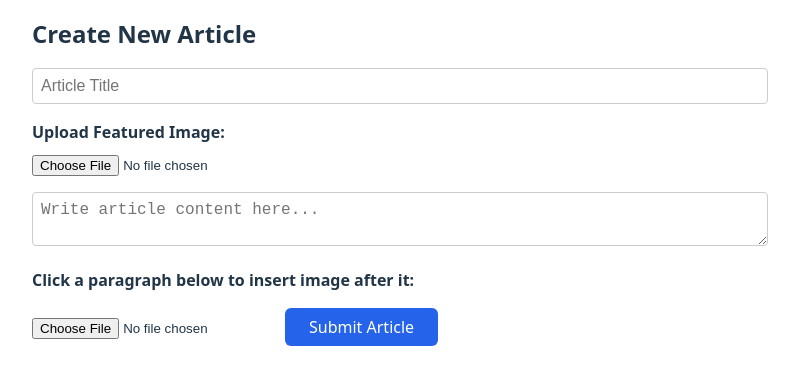
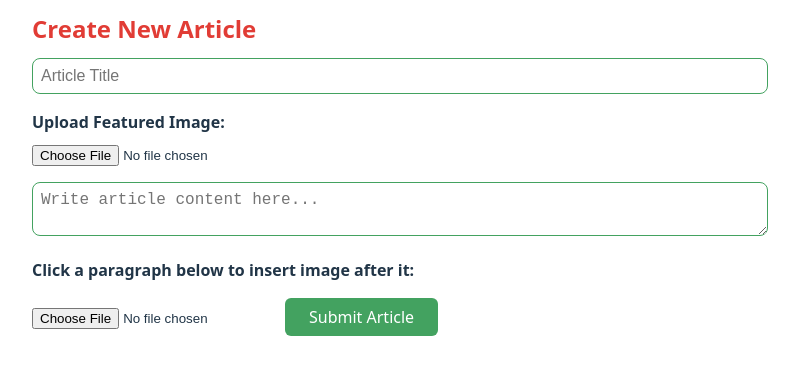
Before and after one commit to Deividas-Strole/vpnHead-main, a React (Vite) app: page /admin/article-editor in a window 1280 px wide. Shown: the top 384 px of the page, without its empty margins (240-1039 px from the left). Built offline with nearby package versions, Linux system fonts and the light colour scheme.

Commit message:
adjusted article editor page colors

```diff
--- a/package.json
+++ b/package.json
@@ -19,7 +19,7 @@
     "@eslint/js": "^9.25.0",
     "@types/react": "^19.1.2",
     "@types/react-dom": "^19.1.2",
-    "@vitejs/plugin-react": "^4.4.1",
+    "@vitejs/plugin-react": "^4.6.0",
     "autoprefixer": "^10.4.21",
     "eslint": "^9.25.0",
     "eslint-plugin-react-hooks": "^5.2.0",
--- a/src/css/ArticleEditor.css
+++ b/src/css/ArticleEditor.css
@@ -4,12 +4,15 @@
     padding: 1rem;
     max-width: 768px;
     margin: 0 auto;
+    align-items: center;
+    justify-content: center;
   }
 
   .editor-heading {
     font-size: 1.5rem;
     font-weight: bold;
     margin-bottom: 1rem;
+    color: #E13C35;
   }
 
   .editor-input,
@@ -17,8 +20,9 @@
     width: 100%;
     padding: 0.5rem;
     border: 1px solid #ccc;
+    border-color: #43A260;
     margin-bottom: 1rem;
-    border-radius: 4px;
+    border-radius: 8px;
     font-size: 1rem;
   }
 
@@ -57,7 +61,7 @@
   }
 
   .editor-button {
-    background-color: #2563eb;
+    background-color: #43A260;
     color: white;
     padding: 0.5rem 1.5rem;
     border: none;
--- a/src/pages/ArticleEditor.jsx
+++ b/src/pages/ArticleEditor.jsx
@@ -87,7 +87,7 @@ const ArticleEditor = () => {
 
   return (
     <div className="editor-container">
-      <h2 className="editor-heading">Create New Article</h2>
+      <h1 className="editor-heading">Create New Article</h1>
 
       <input
         type="text"
```
Also changed, not shown: 1 other file (tests, documents, lock files or other folders).
